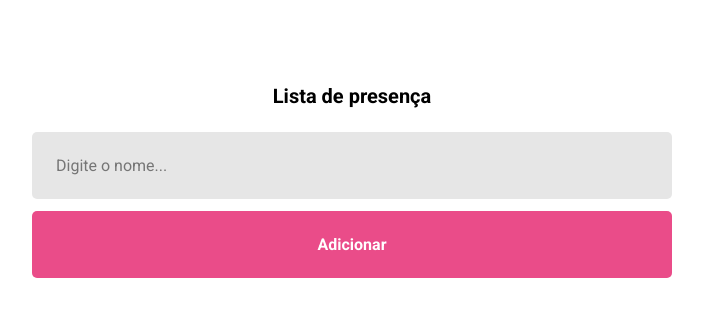
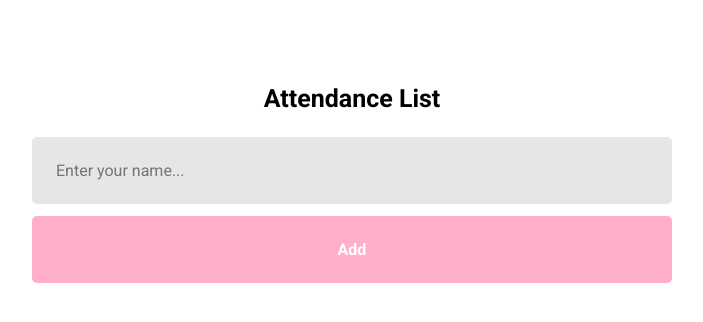
Before and after one commit to beatriznaufel/attendancelist-app, a React (Vite) app: page / in a window 1280 px wide. Shown: the top 322 px of the page, without its empty margins (288-991 px from the left). Built offline with nearby package versions, Linux system fonts and the light colour scheme.

Commit message:
Update files

```diff
--- a/index.html
+++ b/index.html
@@ -6,7 +6,7 @@
     <link rel="preconnect" href="https://fonts.googleapis.com">
 <link rel="preconnect" href="https://fonts.gstatic.com" crossorigin>
 <link href="https://fonts.googleapis.com/css2?family=DM+Sans&family=Playfair+Display&family=Poppins:wght@200;300;400&family=Quicksand:wght@500&family=Roboto:wght@400;500;700&display=swap" rel="stylesheet">
-    <title>Attendance List</title>
+    <title>Attendance List App</title>
   </head>
   <body>
     <div id="root"></div>
--- /dev/null
+++ b/src/components/card/index.jsx
@@ -0,0 +1,10 @@
+import './styles.css'
+
+export function Card(props) {
+    return (
+    <div className="card">
+        <strong>{props.name}</strong>
+        <small>{props.time}</small>
+    </div>
+    )
+}
--- /dev/null
+++ b/src/components/card/styles.css
@@ -0,0 +1,20 @@
+.card {
+    height: 100px;
+    width: 50%;
+    background-color: #ffc8dd;
+    color: #ffffff;
+    border-radius: 10px;
+    margin-bottom: 20px;
+    display: flex;
+    align-items: center;
+    justify-content: space-between;
+    padding: 24px;
+}
+
+.card strong {
+    font-size: 20px;
+}
+
+.card small {
+    font-size: 16px;
+}
--- a/src/pages/App.jsx
+++ b/src/pages/App.jsx
@@ -1,11 +1,37 @@
-import './styles.css'
+import React, { useState } from 'react';
+import './styles.css';
+import { Card } from '../components/card';
 
 export default function App() {
+ const [studentName, setStudentName] = useState();
+ const [students, setStudents] = useState ([]);
+
+ function handleAddStudent(){
+  const newStudent = {
+    name: studentName,
+    time: new Date().toLocaleTimeString("pt-br", {
+hour: '2-digit',
+minute: '2-digit',
+second: '2-digit',
+    })
+  };
+
+  setStudents(prevState => [...prevState, newStudent]);
+ }
+
   return (
     <div className="container">
-    <h1>Lista de presença</h1>
-    <input type="text" placeholder="Digite o nome..."/>
-    <button type="button">Adicionar</button>
+    <h1>Attendance List</h1>
+    <input type="text"
+    placeholder="Enter your name..."
+    onChange={e => setStudentName(e.target.value)}
+    />
+    <button type="button" onClick={handleAddStudent}>Add</button>
+
+{
+  students.map(student =>
+  <Card key={student.time} name={student.name} time={student.time}/>)
+}
     </div>
   )
 }
--- a/src/pages/styles.css
+++ b/src/pages/styles.css
@@ -21,7 +21,7 @@
     width: 50%;
     padding: 24px;
     font-weight: 700;
-    background: #ea4c89;
+    background: #ffafcc;
     color: #ffffff;
     border-radius: 5px;
     margin: 12px 0 84px;
--- a/src/styles/global.css
+++ b/src/styles/global.css
@@ -3,5 +3,5 @@
     padding: 0;
     box-sizing: border-box;
     font-family: 'Roboto', sans-serif;
-    font-size: 20px;
+    font-size: 25px;
 }
```
